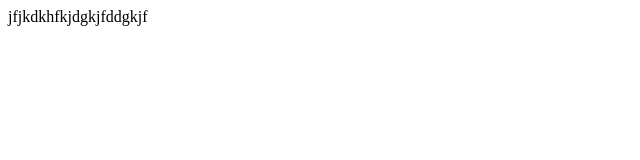
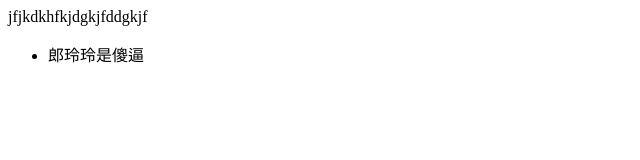
Before and after one commit to langlingling/teamSeven, a plain HTML site: page src/index.html in a window 1280 px wide. Shown: the whole page, without its empty margins (0-640 px from the left). Drawn offline with Linux system fonts and the light colour scheme.

Commit message:
郭怡凯

```diff
--- a/src/index.html
+++ b/src/index.html
@@ -10,6 +10,9 @@
 
 <body>
     jfjkdkhfkjdgkjfddgkjf
+    <ul>
+        <li>郎玲玲是傻逼</li>
+    </ul>
 </body>
 
 </html>
```
